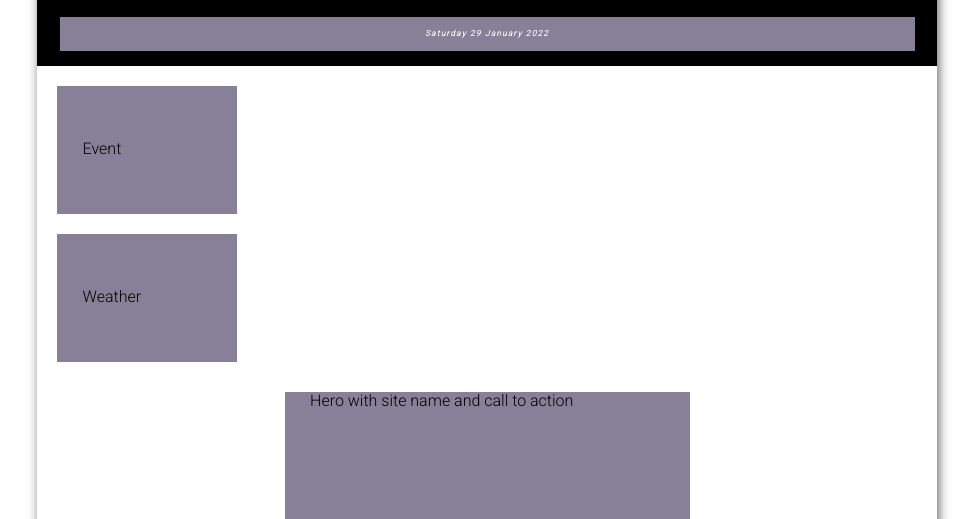
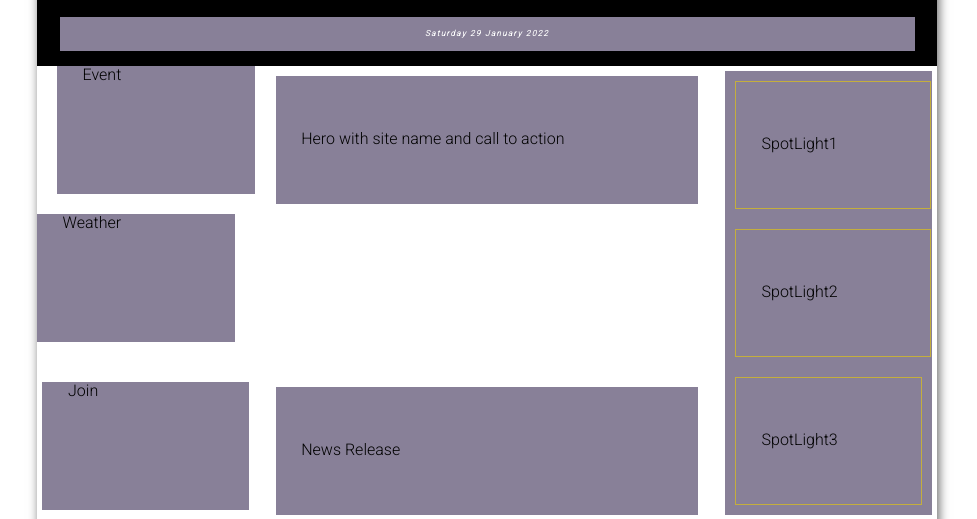
Before and after one commit to MiguelSecadesBYU/wdd230, a plain HTML site: page chamber/index.html in a window 1280 px wide. Shown: the part 221-740 px from the top of the page, without its empty margins (153-1130 px from the left). Drawn offline with Linux system fonts and the light colour scheme; a web font is replaced by a local one.

Commit message:
fixing some layout errors

```diff
--- a/chamber/css/large.css
+++ b/chamber/css/large.css
@@ -42,65 +42,50 @@
     font-size: 1.5rem;
   }
 
-  #join,
-  #event,
-  #weather {
-    display: flex;
-  }
   date {
     margin: auto;
     margin-bottom: 10px;
   }
+  main {
+    display: grid;
+    grid-template-columns: repeat(4, 1fr);
+  }
   #callToAction {
-    width: 45%;
-    height: 30rem;
-    background-color: var(--accent2-color);
-    display: flex;
-    align-items: flex-start;
-    margin: 0 auto;
-    margin-top: 10px;
-    order: 2;
-  }
-
-  #event&Weather {
-    display: flex;
-    order: 1;
+    display: grid;
+    grid-area: 1 / 2 / 3 /4;
   }
 
   #spotLights {
-    flex-direction: column;
-    justify-items: flex-end;
-    width: 20%;
-    order: 3;
+    grid-area: 1 / 4 / 4 / 5;
+    display: grid;
   }
   .footerLogo img {
     display: flex;
     justify-self: flex-start;
   }
   #spotLight3 {
-    display: flex;
-    height: 8rem;
+    display: grid;
     background-color: var(--accent2-color);
     border: 1px solid var(--secondary-color);
-    display: flex;
     align-items: center;
-    margin: 0 auto;
-    margin-top: 5px;
+    height: 8rem;
+    margin: 10px;
   }
 
   #join {
-    order: 4;
+    grid-area: 3 / 1 / 4 / 2;
+    display: grid;
   }
   #news {
-    order: 5;
+    grid-area: 3 / 2 / 4 / 4;
+    display: grid;
   }
   #event {
-    width: 20%;
-    margin-top: 20px;
+    grid-area: 1 / 1 / 2 / 2;
+    display: grid;
   }
   #weather {
-    width: 20%;
-    margin-left: 20px;
-    margin-top: 20px;
+    grid-area: 2 / 1 / 3 / 2;
+    display: grid;
   }
 } /* end large */
--- a/chamber/css/medium.css
+++ b/chamber/css/medium.css
@@ -1,7 +1,22 @@
 /*35rem is also 560px when basefont is 16px */
 @media only screen and (min-width: 35rem) {
+main{
+    display: grid;
+    grid-template-columns: repeat(2, 1fr);
+    grid-column-gap: 10px;
+    grid-row-gap: 10px;
+}
+#callToAction{
+    display: grid;
+    grid-area: 1 / 1 / 2 / 3;
+}
+#news {
+    display:grid;
+    grid-area: 2 / 1 / 3 / 3;
+}
   #spotLights {
-    flex-direction: row;
+   display:grid;
+   grid-area: 3 / 1 / 4 / 3;
   }
   #spotLight1 {
     margin: 10px;
@@ -10,30 +25,27 @@
     margin: 10px;
   }
   #join {
-    display: block;
+    display: grid;
+    grid-area: 4 / 1 / 5 / 3;
+    background-color: var(--accent2-color);
     width: 95%;
     height: 8rem;
-    background-color: var(--accent2-color);
-    align-items: center;
     margin: 0 auto;
 
   }
   #event {
-    width: 63%;
+    display: grid;
     height: 8rem;
-    display: inline-flex;
     background-color: var(--accent2-color);
-    align-items: center;
-    margin: 0;
-    margin-left: 20px;
-    margin-top: 5px;
+    grid-area: 5 / 1 / 6 / 2;
+    margin-left: 20px
   }
 
   #weather {
-    width: 30%;
+    display:grid;
+    background-color: var(--accent2-color);
+    grid-area: 5 / 2 / 6 / 3;
     height: 8rem;
-    background-color: var(--accent2-color);
-    display: inline-flex;
-    align-items: center;
+    margin-right: 20px;
     margin-bottom: 20px;
 } /* end medium */
--- a/chamber/index.html
+++ b/chamber/index.html
@@ -68,14 +68,13 @@
             <div id="join">
                 <p>Join</p>
             </div>
-            <div id="event&Weather">
-                <div id="event">
-                    <p>Event</p>
-                </div>
-                <div id="weather">
-                    <p>Weather</p>
-                </div>
+            <div id="event">
+                <p>Event</p>
             </div>
+            <div id="weather">
+                <p>Weather</p>
+            </div>
+
         </main>
 
         <footer>
```
